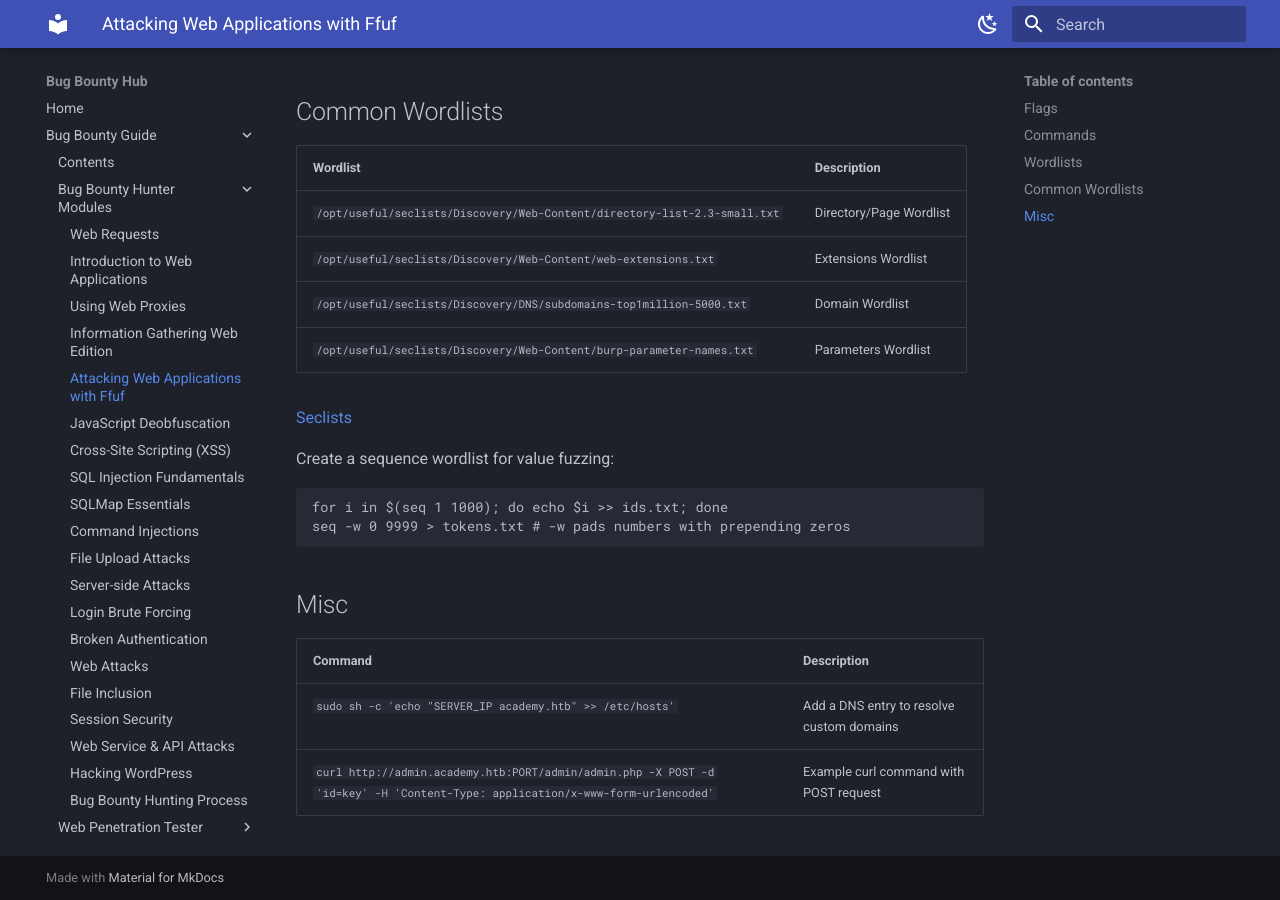
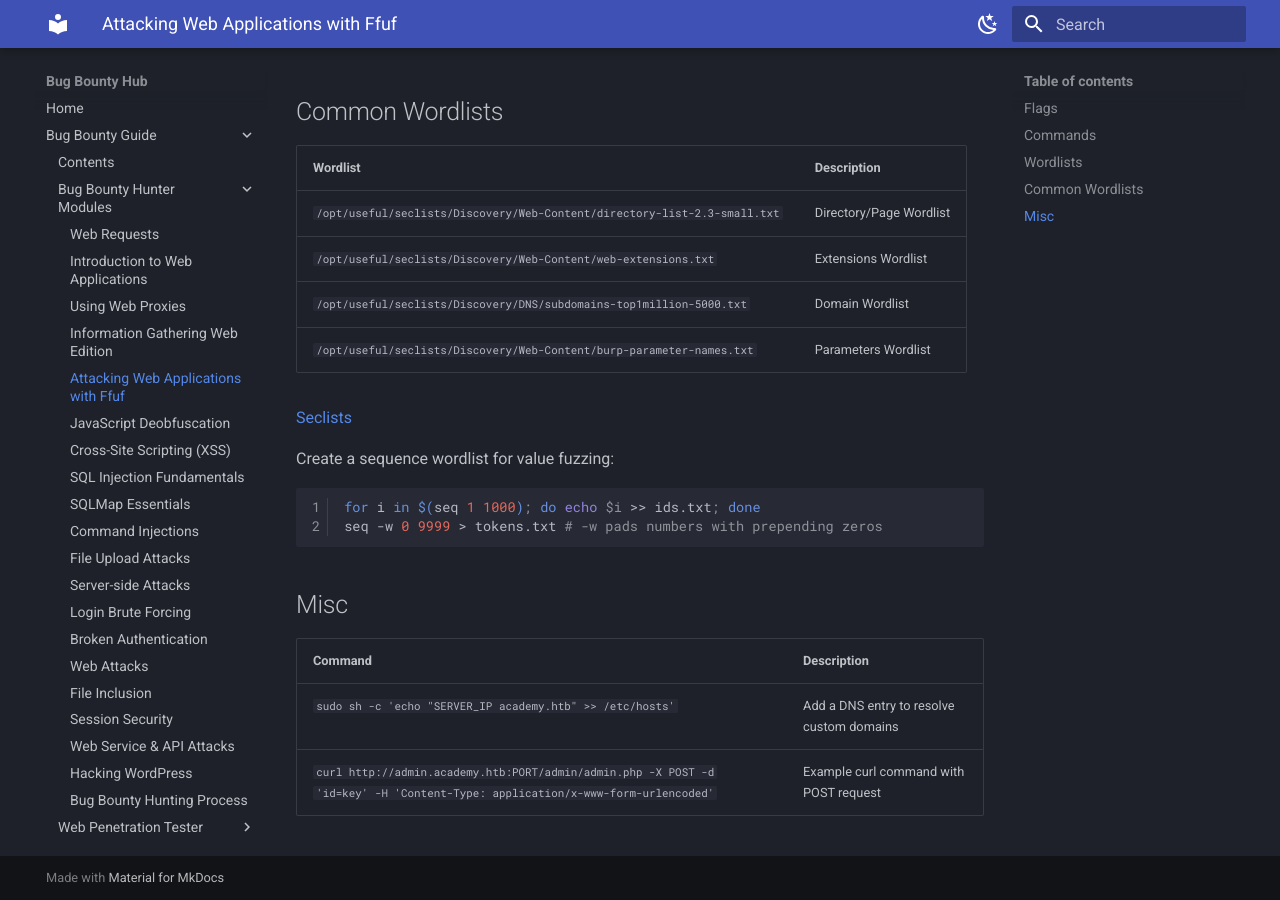
Before and after one commit to variable190/BugBounty, an MkDocs documentation site: the page built from docs/bug-bounty-guide/attacking-web-applications-with-ffuf.md, in a window 1280 px wide and 900 px high, scrolled down 2677 px. Built offline with MkDocs 1.6.1 and Material for MkDocs 9.7.7, drawn with Linux system fonts in a browser that asks for light colours.

Commit message:
change code formatting

```diff
--- a/mkdocs.yml
+++ b/mkdocs.yml
@@ -49,4 +49,8 @@ plugins:
   - search
 markdown_extensions:
   - attr_list
-  - pymdownx.highlight
+  - pymdownx.highlight:
+      linenums: true
+      use_pygments: true
+  - pymdownx.superfences
+  - pymdownx.inlinehilite
```
